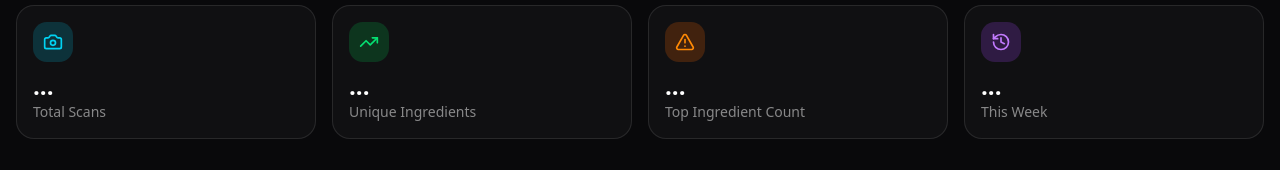
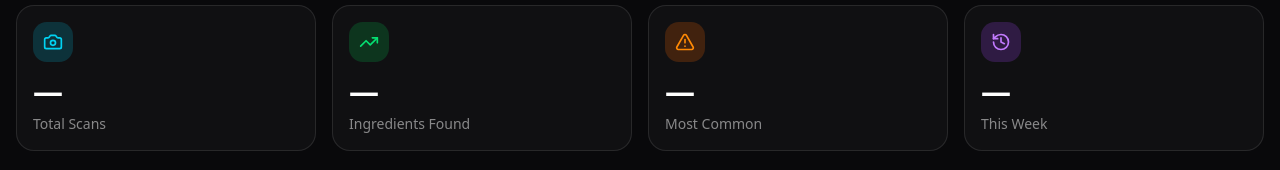
Before and after one commit to Sharan986/finePrint, a Next.js app in the folder frontend/: page /dashboard in a window 1280 px wide. Shown: the part 187-357 px from the top of the page. Built offline with nearby package versions, Linux system fonts and the light colour scheme; no server answers; sample sign-in values are in the browser's storage.

Commit message:
Improve dashboard stat labels UI

```diff
--- a/frontend/src/app/dashboard/page.tsx
+++ b/frontend/src/app/dashboard/page.tsx
@@ -128,53 +128,53 @@ export default function DashboardPage() {
         )}
 
         {/* Quick Stats */}
-        <div className="grid grid-cols-2 md:grid-cols-4 gap-4 mb-8">
+        <div className="grid grid-cols-2 md:grid-cols-4 gap-3 md:gap-4 mb-8">
           <div className="bg-zinc-900/50 border border-white/10 rounded-2xl p-4">
-            <div className="flex items-center gap-3 mb-2">
+            <div className="flex items-center justify-between mb-3">
               <div className="w-10 h-10 rounded-xl bg-cyan-500/20 flex items-center justify-center">
                 <Camera className="w-5 h-5 text-cyan-400" />
               </div>
             </div>
-            <div className="text-2xl font-bold text-white">
-              {dataLoading ? "..." : totalScans}
+            <div className="text-2xl md:text-3xl font-bold text-white">
+              {dataLoading ? "—" : totalScans}
             </div>
-            <div className="text-sm text-white/50">Total Scans</div>
+            <div className="text-xs md:text-sm text-white/50 mt-1">Total Scans</div>
           </div>
 
           <div className="bg-zinc-900/50 border border-white/10 rounded-2xl p-4">
-            <div className="flex items-center gap-3 mb-2">
+            <div className="flex items-center justify-between mb-3">
               <div className="w-10 h-10 rounded-xl bg-green-500/20 flex items-center justify-center">
                 <TrendingUp className="w-5 h-5 text-green-400" />
               </div>
             </div>
-            <div className="text-2xl font-bold text-white">
-              {dataLoading ? "..." : topIngredients.length}
+            <div className="text-2xl md:text-3xl font-bold text-white">
+              {dataLoading ? "—" : topIngredients.length}
             </div>
-            <div className="text-sm text-white/50">Unique Ingredients</div>
+            <div className="text-xs md:text-sm text-white/50 mt-1">Ingredients Found</div>
           </div>
 
           <div className="bg-zinc-900/50 border border-white/10 rounded-2xl p-4">
-            <div className="flex items-center gap-3 mb-2">
+            <div className="flex items-center justify-between mb-3">
               <div className="w-10 h-10 rounded-xl bg-orange-500/20 flex items-center justify-center">
                 <AlertTriangle className="w-5 h-5 text-orange-400" />
               </div>
             </div>
-            <div className="text-2xl font-bold text-white">
-              {dataLoading ? "..." : (topIngredients[0]?.count || 0)}
+            <div className="text-2xl md:text-3xl font-bold text-white">
+              {dataLoading ? "—" : (topIngredients[0]?.count || 0)}
             </div>
-            <div className="text-sm text-white/50">Top Ingredient Count</div>
+            <div className="text-xs md:text-sm text-white/50 mt-1">Most Common</div>
           </div>
 
           <div className="bg-zinc-900/50 border border-white/10 rounded-2xl p-4">
-            <div className="flex items-center gap-3 mb-2">
+            <div className="flex items-center justify-between mb-3">
               <div className="w-10 h-10 rounded-xl bg-purple-500/20 flex items-center justify-center">
                 <History className="w-5 h-5 text-purple-400" />
               </div>
             </div>
-            <div className="text-2xl font-bold text-white">
-              {dataLoading ? "..." : thisWeekScans}
+            <div className="text-2xl md:text-3xl font-bold text-white">
+              {dataLoading ? "—" : thisWeekScans}
             </div>
-            <div className="text-sm text-white/50">This Week</div>
+            <div className="text-xs md:text-sm text-white/50 mt-1">This Week</div>
           </div>
         </div>
 
```
